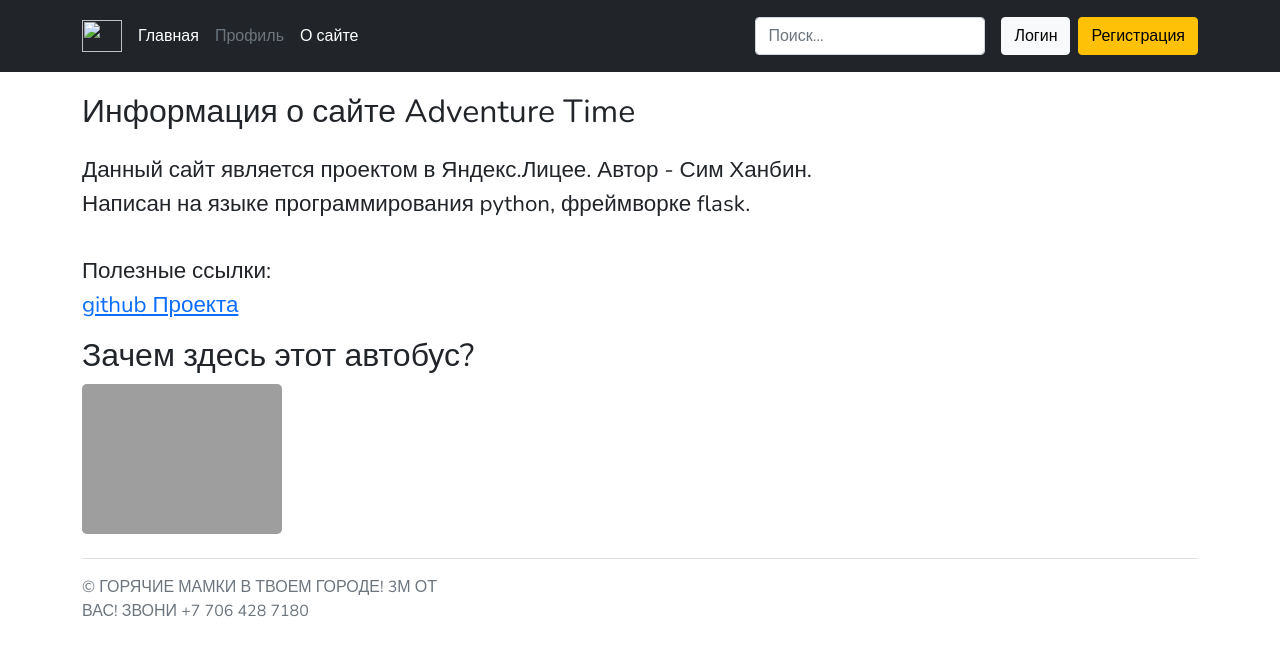
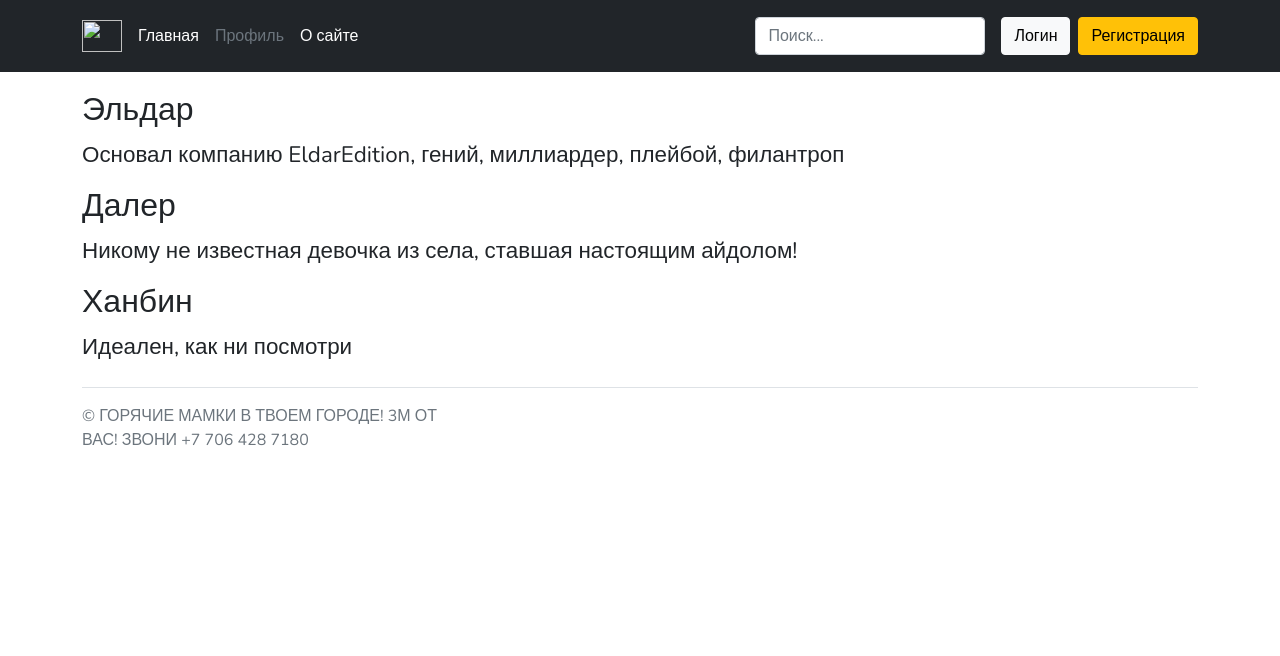
Before and after one commit to kkkhanbin/Daler, a Flask app: page /about in a window 1280 px wide. Shown: the top 656 px of the page. Run offline with Flask 2, Linux system fonts and the light colour scheme; grey boxes are pictures that could not be loaded.

Commit message:
О сайте

```diff
--- a/src/templates/about/about.html
+++ b/src/templates/about/about.html
@@ -7,19 +7,20 @@
 {% endblock %}
 
 {% block content %}
-<h1 class="title">
-    Информация о сайте Adventure Time
-</h1>
 
-<p>Данный сайт является проектом в Яндекс.Лицее. Автор - Сим Ханбин.<br>
-    Написан на языке программирования python, фреймворке flask.
-    <br><br>
-    Полезные ссылки:<br>
-    <a target="_blank" href="https://github.com/kkkhanbin/WEB-Yandex-project">github Проекта</a><br>
-</p>
+<div class="margin-vertical">
+    <h2>Эльдар</h2>
+    <p>Основал компанию EldarEdition, гений, миллиардер, плейбой, филантроп</p>
+</div>
 
-<h2>Зачем здесь этот автобус?</h2>
-<img src="{{ url_for('static', filename='img/about/bus.jpg') }}"
-     alt="Здесь могла быть ваша реклама" class="rounded-3" width="200" height="150">
+<div class="margin-vertical">
+    <h2>Далер</h2>
+    <p>Никому не известная девочка из села, ставшая настоящим айдолом!</p>
+</div>
+
+<div class="margin-vertical">
+    <h2>Ханбин</h2>
+    <p>Идеален, как ни посмотри</p>
+</div>
 
 {% endblock %}
```
